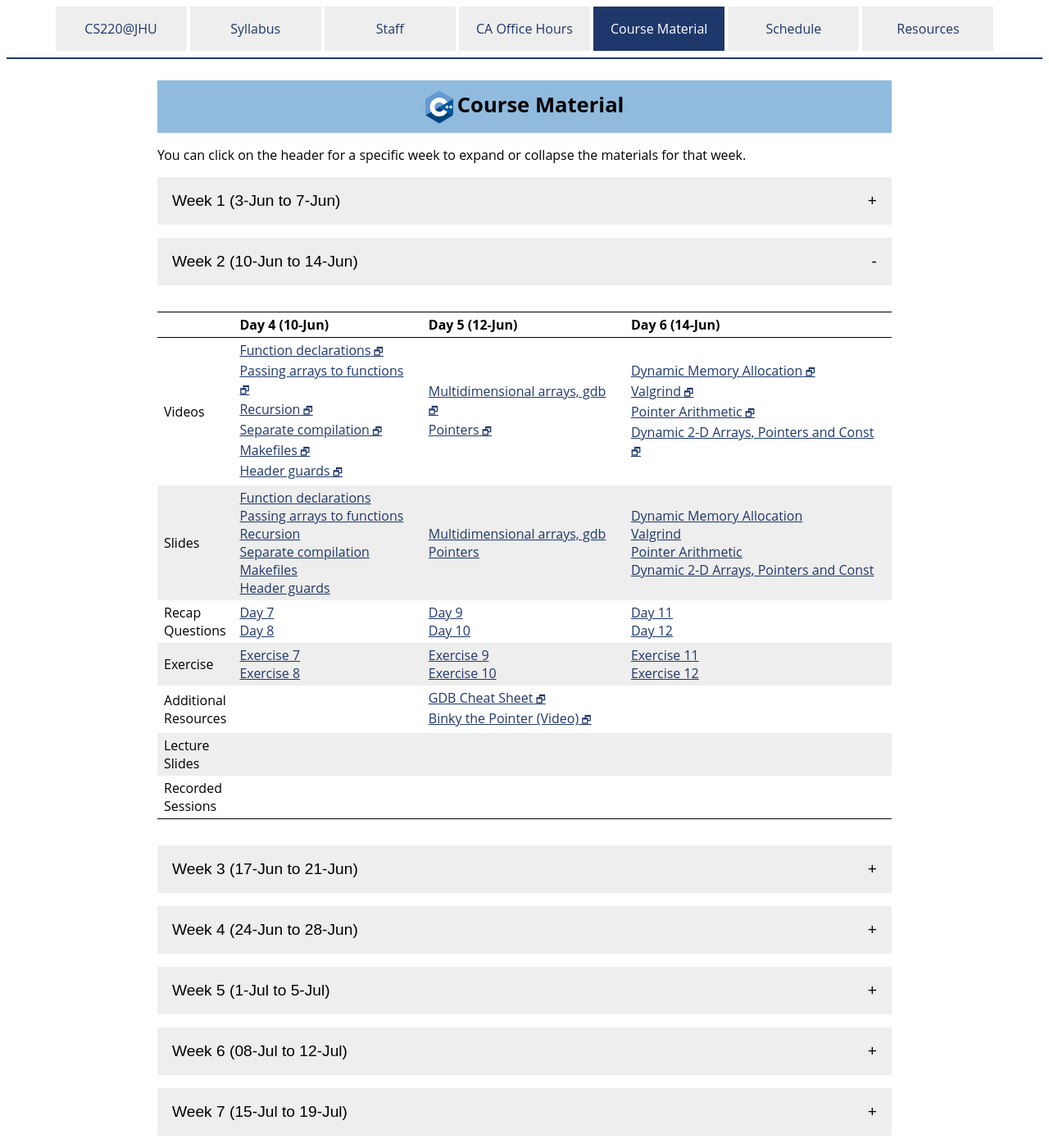
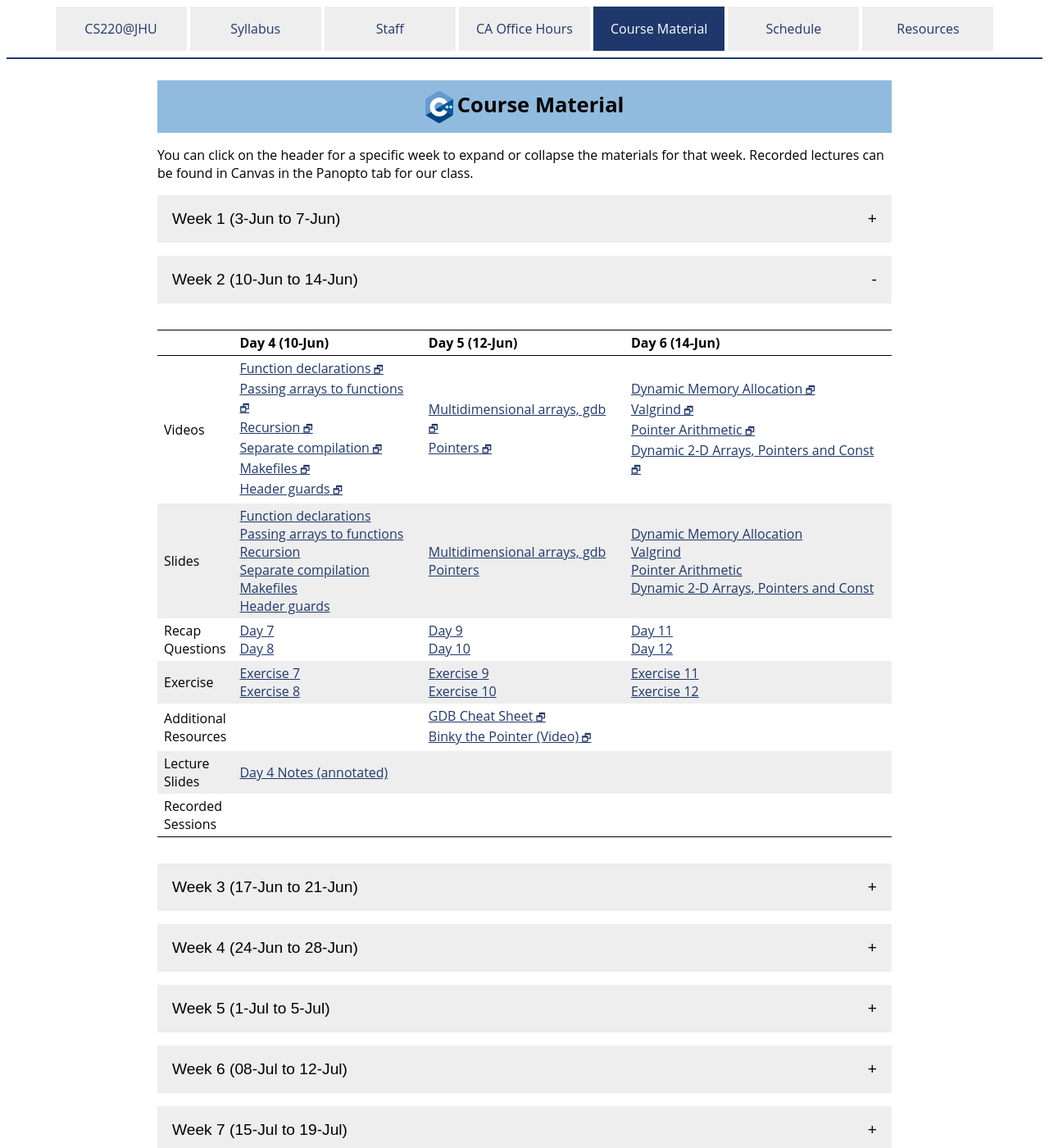
Before and after one commit to jhu-ip/cs220-summer24, a Jekyll site: the page built from material.md, in a window 1280 px wide and 1400 px high. Shown: the whole window at 82% size. Built offline with Jekyll 4.4.1, drawn with Linux system fonts in a browser that asks for light colours.

Commit message:
"Add material for session 4"

```diff
--- a/gen_materials_page.rb
+++ b/gen_materials_page.rb
@@ -47,7 +47,7 @@ Then add, commit, and push both material.csv and material.md.
 -->
 
 You can click on the header for a specific week to expand or collapse
-the materials for that week.
+the materials for that week. Recorded lectures can be found in Canvas in the Panopto tab for our class.
 
 EOF1
 
--- a/material.csv
+++ b/material.csv
@@ -48,7 +48,7 @@ Week,Day,Date,Type,Link text,URL
 1,3,7-Jun,Slides,"Writing functions, command line arguments",slides/day06_functions_command_line_arguments.pdf
 1,3,7-Jun,Recap,Day 6,questions/day06.html
 1,3,7-Jun,Exercise,Exercise 6,exercise/ex06.html
-1,3,5-Jun,LectureSlides,Day 3 Notes (annotated),slides/summer24_slides/summer24_session03_day05-06_annotated.pdf
+1,3,7-Jun,LectureSlides,Day 3 Notes (annotated),slides/summer24_slides/summer24_session03_day05-06_annotated.pdf
 
 2,1,10-Jun,Slides,Function declarations,slides/day07_function_declaration.pdf
 2,1,10-Jun,Slides,Passing arrays to functions,slides/day07_passing_arrays_to_functions.pdf
@@ -66,6 +66,7 @@ Week,Day,Date,Type,Link text,URL
 2,1,10-Jun,Video,Header guards,https://jh.hosted.panopto.com/Panopto/Pages/Viewer.aspx?id=76a9e1f6-07f3-483c-9341-ae230027a948
 2,1,10-Jun,Recap,Day 8,questions/day08.html
 2,1,10-Jun,Exercise,Exercise 8,exercise/ex08.html
+2,1,10-Jun,LectureSlides,Day 4 Notes (annotated),slides/summer24_slides/summer24_session04_day07-08_annotated.pdf
 
 2,2,12-Jun,Slides,"Multidimensional arrays, gdb",slides/day09_multidimensional_arrays_gdb.pdf
 2,2,12-Jun,Video,"Multidimensional arrays, gdb",https://jh.hosted.panopto.com/Panopto/Pages/Viewer.aspx?id=67aec427-5035-40bb-a34f-ae230027a824
--- a/material.md
+++ b/material.md
@@ -16,7 +16,7 @@ Then add, commit, and push both material.csv and material.md.
 -->
 
 You can click on the header for a specific week to expand or collapse
-the materials for that week.
+the materials for that week. Recorded lectures can be found in Canvas in the Panopto tab for our class.
 
 <button type="button" id="week_1_toggle" class="week_control_button">Week 1 (3-Jun to 7-Jun)</button>
 <div id="week_1" class="collapsible">
@@ -119,7 +119,7 @@ the materials for that week.
     </tr>
     <tr>
       <td>Lecture<br>Slides</td>
-      <td></td>
+      <td><a href='slides/summer24_slides/summer24_session04_day07-08_annotated.pdf'>Day 4 Notes (annotated)</a></td>
       <td></td>
       <td></td>
     </tr>
```
Also changed, not shown: 1 other file.
